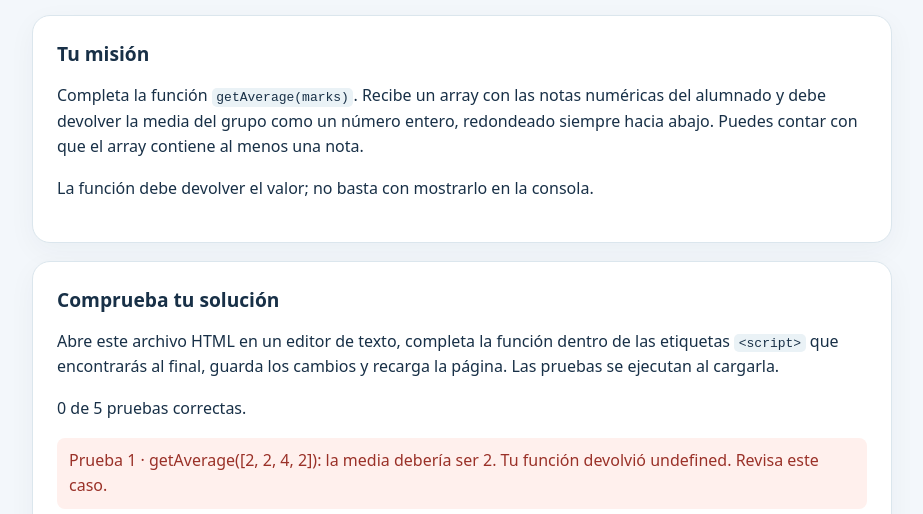
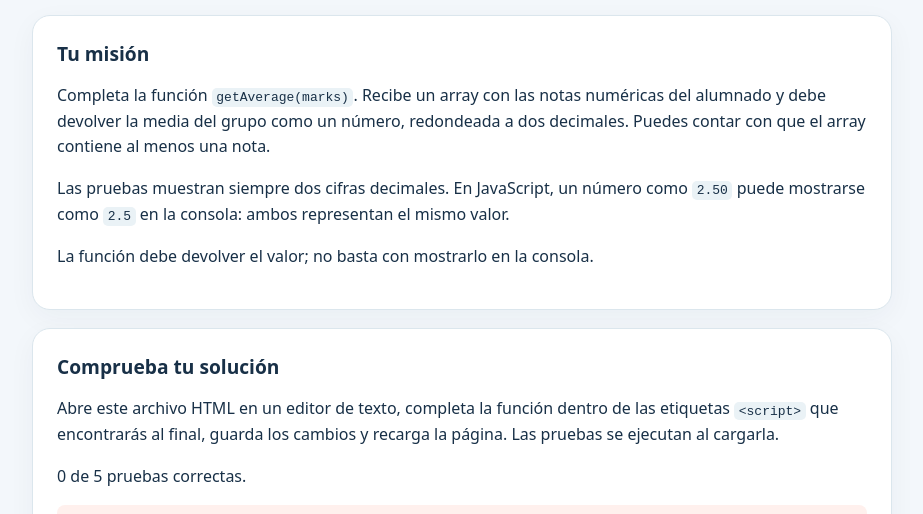
Before and after one commit to omiras/retos-programacion, a plain HTML site: page 01-media-clase.html in a window 1280 px wide. Shown: the part 238-752 px from the top of the page, without its empty margins (178-1101 px from the left). Drawn offline with Linux system fonts and the light colour scheme.

Commit message:
Update average calculation to return two decimal places and adjust test cases accordingly

```diff
--- a/01-media-clase.html
+++ b/01-media-clase.html
@@ -19,8 +19,10 @@
     <section class="panel">
       <h2>Tu misión</h2>
       <p>Completa la función <code>getAverage(marks)</code>. Recibe un array con las notas numéricas del alumnado y debe
-        devolver la media del grupo como un número entero, redondeado siempre hacia abajo. Puedes contar con que el
-        array contiene al menos una nota.</p>
+        devolver la media del grupo como un número, redondeada a dos decimales. Puedes contar con que el array contiene
+        al menos una nota.</p>
+      <p>Las pruebas muestran siempre dos cifras decimales. En JavaScript, un número como <code>2.50</code> puede
+        mostrarse como <code>2.5</code> en la consola: ambos representan el mismo valor.</p>
       <p>La función debe devolver el valor; no basta con mostrarlo en la consola.</p>
     </section>
     <section class="panel">
@@ -44,11 +46,11 @@
     }
 
     // Llamadas de prueba: comprueba el resultado en la consola del navegador.
-    console.log(getAverage([2, 2, 4, 2])); // Se espera 2
-    console.log(getAverage([1, 2, 3, 4, 5])); // Se espera 3
-    console.log(getAverage([5])); // Se espera 5
-    console.log(getAverage([12, 17, 4, 12, 2, 2, 16, 12, 2, 11, 16, 5, 20])); // Se espera 10
-    console.log(getAverage([0, 1])); // Se espera 0
+    console.log(getAverage([2, 2, 4, 2])); // Se espera 2.50
+    console.log(getAverage([1, 2, 3, 4, 5])); // Se espera 3.00
+    console.log(getAverage([5])); // Se espera 5.00
+    console.log(getAverage([12, 17, 4, 12, 2, 2, 16, 12, 2, 11, 16, 5, 20])); // Se espera 10.08
+    console.log(getAverage([0, 1])); // Se espera 0.50
   </script>
 
   <!-- FIN DEL CÓDIGO DEL ALUMNADO -->
--- a/retos.js
+++ b/retos.js
@@ -6,11 +6,11 @@ const retos = {
   media: {
     funcion: "getAverage",
     pruebas: [
-      { entrada: [[2, 2, 4, 2]], esperado: 2 },
+      { entrada: [[2, 2, 4, 2]], esperado: 2.5 },
       { entrada: [[1, 2, 3, 4, 5]], esperado: 3 },
       { entrada: [[5]], esperado: 5 },
-      { entrada: [[12, 17, 4, 12, 2, 2, 16, 12, 2, 11, 16, 5, 20]], esperado: 10 },
-      { entrada: [[0, 1]], esperado: 0 }
+      { entrada: [[12, 17, 4, 12, 2, 2, 16, 12, 2, 11, 16, 5, 20]], esperado: 10.08 },
+      { entrada: [[0, 1]], esperado: 0.5 }
     ]
   },
   juego: {
@@ -53,12 +53,12 @@ if (typeof funcion !== "function") {
   let aciertos = 0;
   reto.pruebas.forEach((prueba, indice) => {
     const llamada = reto.funcion + "(" + prueba.entrada.map(formatear).join(", ") + ")";
-    const esperado = descripcionResultado + " " + formatear(prueba.esperado);
+    const esperado = descripcionResultado + " " + formatearResultado(prueba.esperado, true);
     try {
       const recibido = funcion(...JSON.parse(JSON.stringify(prueba.entrada)));
       const correcto = Object.is(recibido, prueba.esperado);
       if (correcto) aciertos++;
-      mostrar("Prueba " + (indice + 1) + " · " + llamada + ": " + esperado + ". Tu función devolvió " + formatear(recibido) + ". " + (correcto ? "Correcta." : "Revisa este caso."), correcto);
+      mostrar("Prueba " + (indice + 1) + " · " + llamada + ": " + esperado + ". Tu función devolvió " + formatearResultado(recibido, correcto) + ". " + (correcto ? "Correcta." : "Revisa este caso."), correcto);
     } catch (error) {
       mostrar("Prueba " + (indice + 1) + " · " + llamada + ": " + esperado + ". Error: " + error.message, false);
     }
@@ -78,3 +78,10 @@ function formatear(valor) {
   if (typeof valor === "string") return JSON.stringify(valor);
   return String(valor);
 }
+
+function formatearResultado(valor, mostrarDosDecimales) {
+  if (idReto === "media" && mostrarDosDecimales && typeof valor === "number") {
+    return valor.toFixed(2);
+  }
+  return formatear(valor);
+}
```
